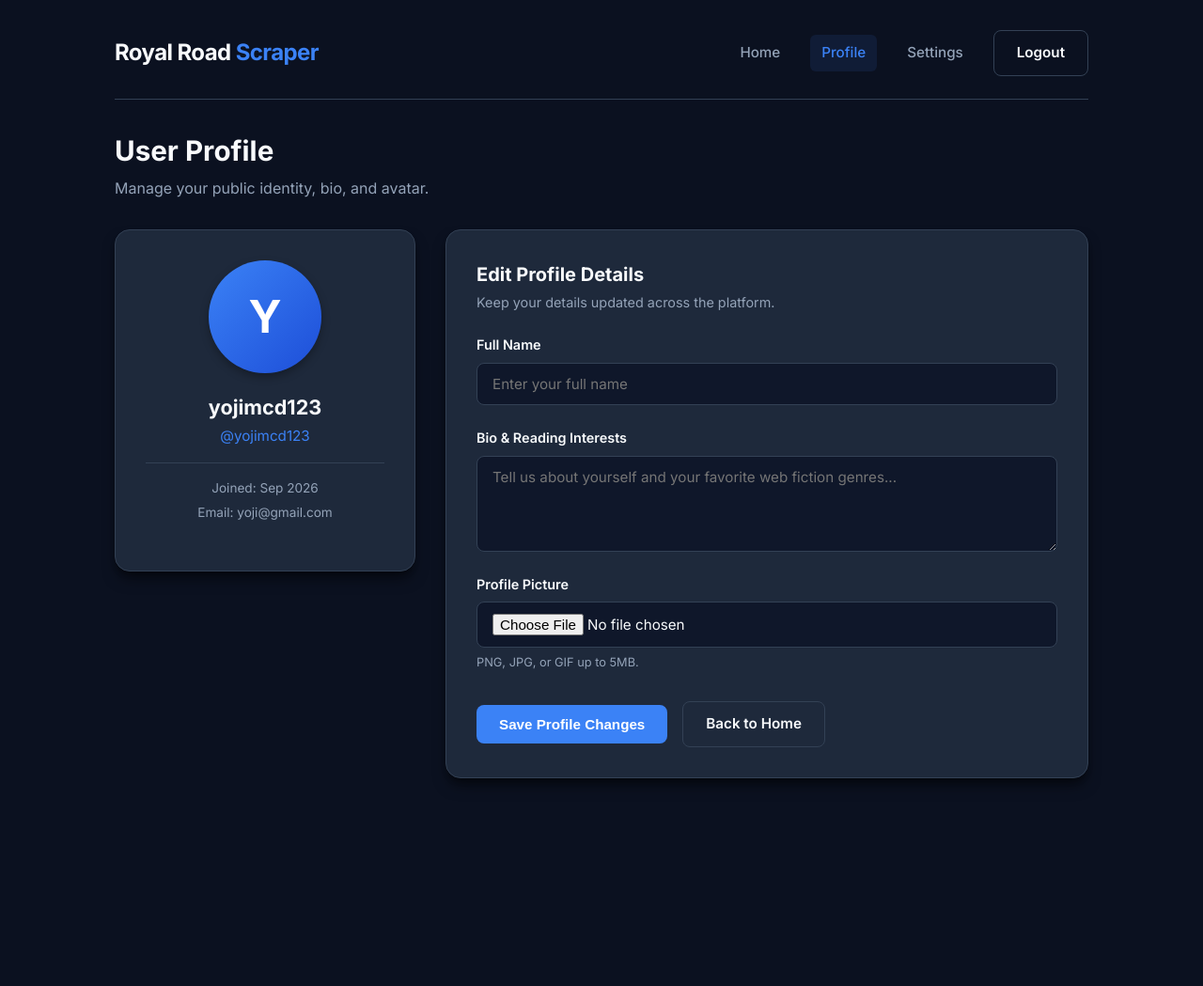
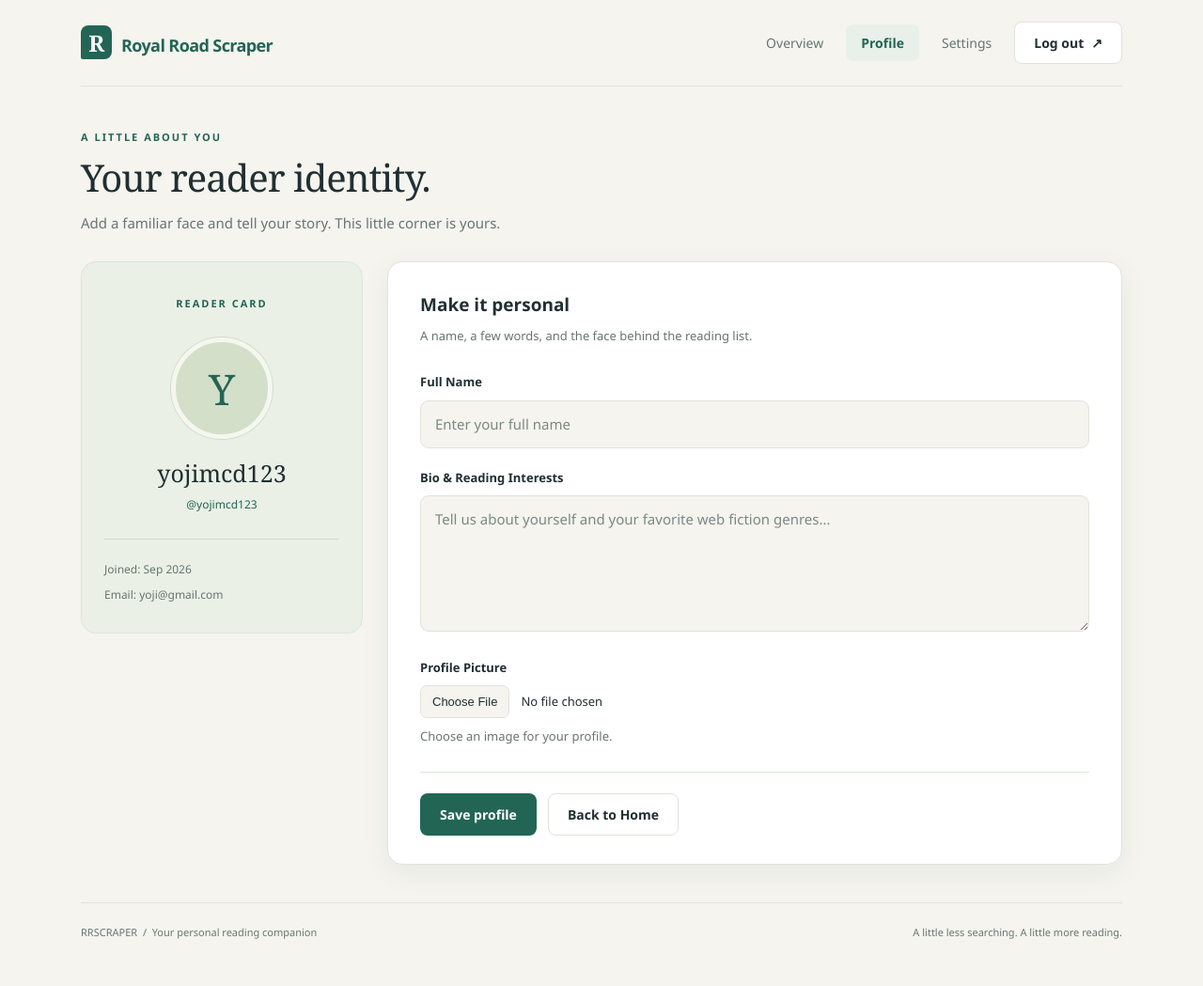
Before and after one commit to Y4JI/rrscraper, a Django app: page /profile/ in a window 1280 px wide. Shown: the whole page at 94% size. Before the commit the page ends 833 px from the top, so only its background shows below. Run offline with Django 5.2, Linux system fonts and the light colour scheme; a user stored in the database is signed in; data comes from the database, SQL or seed files in the repository.

Commit message:
style(profile): introduce reader card and clearer profile editing layout

```diff
--- a/static/css/profile/profile.css
+++ b/static/css/profile/profile.css
@@ -1,321 +1,3 @@
-/* ===================================================
-   Profile Feature Styles - CSIT327 Vertical Slicing
-   =================================================== */
-:root {
-    --bg-color: #0b1120;
-    --card-bg: #1e293b;
-    --primary-color: #3b82f6;
-    --primary-hover: #2563eb;
-    --text-main: #f8fafc;
-    --text-muted: #94a3b8;
-    --border-color: #334155;
-    --input-bg: #0f172a;
-    --focus-ring: rgba(59, 130, 246, 0.5);
-    --shadow: 0 10px 15px -3px rgba(0, 0, 0, 0.5), 0 4px 6px -2px rgba(0, 0, 0, 0.3);
-}
-
-* {
-    margin: 0;
-    padding: 0;
-    box-sizing: border-box;
-}
-
-body {
-    font-family: 'Inter', sans-serif;
-    background-color: var(--bg-color);
-    color: var(--text-main);
-    line-height: 1.5;
-    min-height: 100vh;
-}
-
-a {
-    color: var(--primary-color);
-    text-decoration: none;
-    transition: color 0.2s ease;
-}
-
-a:hover {
-    color: var(--primary-hover);
-}
-
-.profile-container {
-    max-width: 1100px;
-    margin: 0 auto;
-    padding: 2rem;
-}
-
-.page-header {
-    border-bottom: 1px solid var(--border-color);
-    padding-bottom: 1.5rem;
-    margin-bottom: 2rem;
-}
-
-.header-content {
-    display: flex;
-    justify-content: space-between;
-    align-items: center;
-    flex-wrap: wrap;
-    gap: 1rem;
-}
-
-.logo-text {
-    font-size: 1.5rem;
-    font-weight: 700;
-    color: var(--text-main);
-    letter-spacing: -0.025em;
-}
-
-.logo-text span {
-    color: var(--primary-color);
-}
-
-.main-nav {
-    display: flex;
-    align-items: center;
-    gap: 1.25rem;
-}
-
-.nav-link {
-    color: var(--text-muted);
-    font-weight: 500;
-    font-size: 0.95rem;
-    padding: 0.5rem 0.75rem;
-    border-radius: 0.375rem;
-    transition: all 0.2s ease;
-}
-
-.nav-link:hover {
-    color: var(--text-main);
-    background-color: rgba(255, 255, 255, 0.05);
-    text-decoration: none;
-}
-
-.nav-link.active {
-    color: var(--primary-color);
-    background-color: rgba(59, 130, 246, 0.1);
-}
-
-.btn {
-    display: inline-block;
-    padding: 0.75rem 1.5rem;
-    font-size: 0.95rem;
-    font-weight: 600;
-    text-align: center;
-    border-radius: 0.5rem;
-    cursor: pointer;
-    transition: all 0.2s ease;
-    border: none;
-}
-
-.btn-primary {
-    background-color: var(--primary-color);
-    color: white;
-}
-
-.btn-primary:hover {
-    background-color: var(--primary-hover);
-    transform: translateY(-1px);
-}
-
-.btn-outline {
-    background-color: transparent;
-    border: 1px solid var(--border-color);
-    color: var(--text-main);
-}
-
-.btn-outline:hover {
-    background-color: var(--border-color);
-    text-decoration: none;
-}
-
-.messages-container {
-    margin-bottom: 1.5rem;
-}
-
-.alert {
-    padding: 0.85rem 1.25rem;
-    border-radius: 0.5rem;
-    font-size: 0.9rem;
-    font-weight: 500;
-}
-
-.alert-success {
-    background-color: rgba(34, 197, 94, 0.15);
-    border: 1px solid rgba(34, 197, 94, 0.4);
-    color: #4ade80;
-}
-
-.page-title-section {
-    margin-bottom: 2rem;
-}
-
-.page-title-section h2 {
-    font-size: 1.85rem;
-    color: var(--text-main);
-    margin-bottom: 0.35rem;
-}
-
-.page-title-section p {
-    color: var(--text-muted);
-}
-
-.profile-grid {
-    display: grid;
-    grid-template-columns: 320px 1fr;
-    gap: 2rem;
-    align-items: start;
-}
-
-.card {
-    background-color: var(--card-bg);
-    border: 1px solid var(--border-color);
-    border-radius: 1rem;
-    box-shadow: var(--shadow);
-    padding: 2rem;
-}
-
-/* Overview card */
-.profile-overview-card {
-    text-align: center;
-    display: flex;
-    flex-direction: column;
-    align-items: center;
-}
-
-.avatar-wrapper {
-    margin-bottom: 1.25rem;
-}
-
-.avatar-img {
-    width: 120px;
-    height: 120px;
-    border-radius: 50%;
-    object-fit: cover;
-    border: 3px solid var(--primary-color);
-    box-shadow: 0 4px 10px rgba(0, 0, 0, 0.3);
-}
-
-.avatar-placeholder {
-    width: 120px;
-    height: 120px;
-    border-radius: 50%;
-    background: linear-gradient(135deg, #3b82f6, #1d4ed8);
-    display: flex;
-    align-items: center;
-    justify-content: center;
-    font-size: 3rem;
-    font-weight: 700;
-    color: white;
-    box-shadow: 0 4px 10px rgba(0, 0, 0, 0.3);
-}
-
-.user-display-name {
-    font-size: 1.35rem;
-    font-weight: 700;
-    margin-bottom: 0.25rem;
-}
-
-.user-handle {
-    color: var(--primary-color);
-    font-size: 0.95rem;
-    margin-bottom: 1rem;
-}
-
-.user-meta {
-    display: flex;
-    flex-direction: column;
-    gap: 0.35rem;
-    font-size: 0.85rem;
-    color: var(--text-muted);
-    margin-bottom: 1.25rem;
-    border-top: 1px solid var(--border-color);
-    padding-top: 1rem;
-    width: 100%;
-}
-
-.user-bio-preview {
-    font-size: 0.9rem;
-    color: var(--text-muted);
-    line-height: 1.6;
-    border-top: 1px solid var(--border-color);
-    padding-top: 1rem;
-    width: 100%;
-    text-align: left;
-    white-space: pre-wrap;
-}
-
-/* Edit form */
-.profile-edit-card h3 {
-    font-size: 1.25rem;
-    margin-bottom: 0.25rem;
-}
-
-.form-desc {
-    color: var(--text-muted);
-    font-size: 0.9rem;
-    margin-bottom: 1.5rem;
-}
-
-.form-group {
-    display: flex;
-    flex-direction: column;
-    margin-bottom: 1.5rem;
-}
-
-.form-group label {
-    font-size: 0.9rem;
-    font-weight: 600;
-    margin-bottom: 0.5rem;
-    color: var(--text-main);
-}
-
-.form-input,
-.form-textarea,
-.form-file-input {
-    width: 100%;
-    padding: 0.75rem 1rem;
-    background-color: var(--input-bg);
-    border: 1px solid var(--border-color);
-    border-radius: 0.5rem;
-    color: var(--text-main);
-    font-size: 0.95rem;
-    font-family: inherit;
-    transition: border-color 0.2s;
-}
-
-.form-input:focus,
-.form-textarea:focus {
-    outline: none;
-    border-color: var(--primary-color);
-    box-shadow: 0 0 0 3px var(--focus-ring);
-}
-
-.field-hint {
-    color: var(--text-muted);
-    font-size: 0.8rem;
-    margin-top: 0.35rem;
-}
-
-.field-error {
-    color: #ef4444;
-    font-size: 0.85rem;
-    margin-top: 0.35rem;
-}
-
-.form-actions {
-    display: flex;
-    gap: 1rem;
-    align-items: center;
-    margin-top: 2rem;
-    flex-wrap: wrap;
-}
-
-.hidden {
-    display: none;
-}
-
-@media (max-width: 820px) {
-    .profile-grid {
-        grid-template-columns: 1fr;
-    }
-}
+@import url("../shared.css");
+.profile-grid{display:grid;grid-template-columns:300px minmax(0,1fr);gap:26px;align-items:start}.profile-overview-card{text-align:center;padding:30px 24px;background:#eaf0e5;box-shadow:none}.avatar-wrapper{position:relative;width:108px;height:108px;margin:26px auto 20px}.avatar-placeholder,.avatar-img{width:108px;height:108px;border-radius:50%;object-fit:cover}.avatar-placeholder{display:grid;place-items:center;background:#d3dfc9;color:var(--accent);font:400 45px Georgia,serif;border:5px solid #f5f7ef;box-shadow:0 0 0 1px #d1ddc9}.avatar-img{border:5px solid #f5f7ef}.user-display-name{font:400 25px/1.3 Georgia,serif;overflow-wrap:anywhere}.user-handle{font-size:12px;color:var(--accent);margin-top:7px;overflow-wrap:anywhere}.user-meta{border-top:1px solid #cedacb;padding-top:22px;margin-top:26px;display:grid;gap:8px;text-align:left;font-size:12px;color:var(--muted);overflow-wrap:anywhere}.user-bio-preview{margin-top:24px;font-size:13px;color:var(--muted);text-align:left;overflow-wrap:anywhere}.profile-edit-card{padding:30px 34px}.profile-edit-card h3{font-size:19px;font-weight:600;margin-bottom:7px}.form-desc{margin-bottom:28px}.profile-form textarea{min-height:145px}
+@media(max-width:800px){.profile-grid{grid-template-columns:1fr}.profile-overview-card{display:grid;grid-template-columns:auto 1fr;text-align:left;column-gap:24px;padding:24px}.profile-overview-card>.eyebrow{grid-column:1/-1}.avatar-wrapper{grid-row:2/5;margin:18px 0 0}.user-display-name{margin-top:24px}.user-meta{grid-column:1/-1}.user-bio-preview{grid-column:1/-1}.profile-edit-card{padding:24px}}
--- a/templates/profile/profile.html
+++ b/templates/profile/profile.html
@@ -5,22 +5,11 @@
     <meta charset="UTF-8">
     <meta name="viewport" content="width=device-width, initial-scale=1.0">
     <title>Profile - Royal Road Scraper</title>
-    <link href="https://fonts.googleapis.com/css2?family=Inter:wght@400;500;600;700&display=swap" rel="stylesheet">
     <link rel="stylesheet" href="{% static 'css/profile/profile.css' %}">
 </head>
 <body>
     <div class="profile-container">
-        <header class="page-header">
-            <div class="header-content">
-                <h1 class="logo-text">Royal Road <span>Scraper</span></h1>
-                <nav class="main-nav">
-                    <a href="{% url 'home:home' %}" class="nav-link">Home</a>
-                    <a href="{% url 'profile:profile' %}" class="nav-link active">Profile</a>
-                    <a href="{% url 'user_settings:settings' %}" class="nav-link">Settings</a>
-                    <a href="{% url 'login:logout' %}" class="btn btn-outline">Logout</a>
-                </nav>
-            </div>
-        </header>
+        {% include 'includes/header.html' %}
 
         {% if messages %}
             <div class="messages-container">
@@ -34,13 +23,13 @@
 
         <main class="page-main">
             <div class="page-title-section">
-                <h2>User Profile</h2>
-                <p>Manage your public identity, bio, and avatar.</p>
+                <span class="eyebrow">A LITTLE ABOUT YOU</span><h2>Your reader identity.</h2>
+                <p>Add a familiar face and tell your story. This little corner is yours.</p>
             </div>
 
             <div class="profile-grid">
                 <!-- Profile Overview Card -->
-                <div class="card profile-overview-card">
+                <aside class="card profile-overview-card"><span class="eyebrow">READER CARD</span>
                     <div class="avatar-wrapper">
                         {% if profile.profile_image %}
                             <img src="{{ profile.profile_image.url }}" alt="{{ request.user.username }}'s Avatar" class="avatar-img" id="avatarPreview">
@@ -48,7 +37,7 @@
                             <div class="avatar-placeholder" id="avatarPlaceholder">
                                 <span>{{ request.user.username|first|upper }}</span>
                             </div>
-                            <img src="" alt="Preview" class="avatar-img hidden" id="avatarPreview">
+                            <img alt="Selected profile image preview" class="avatar-img hidden" id="avatarPreview">
                         {% endif %}
                     </div>
                     <h3 class="user-display-name">
@@ -68,15 +57,16 @@
                             <p>{{ profile.bio }}</p>
                         </div>
                     {% endif %}
-                </div>
+                </aside>
 
                 <!-- Profile Edit Form Card -->
                 <div class="card profile-edit-card">
-                    <h3>Edit Profile Details</h3>
-                    <p class="form-desc">Keep your details updated across the platform.</p>
+                    <h3>Make it personal</h3>
+                    <p class="form-desc">A name, a few words, and the face behind the reading list.</p>
 
                     <form method="post" enctype="multipart/form-data" class="profile-form">
                         {% csrf_token %}
+                        {% if form.non_field_errors %}<div class="alert alert-error">{{ form.non_field_errors }}</div>{% endif %}
 
                         <div class="form-group">
                             <label for="id_full_name">Full Name</label>
@@ -100,17 +90,18 @@
                             {% if form.profile_image.errors %}
                                 <span class="field-error">{{ form.profile_image.errors.0 }}</span>
                             {% endif %}
-                            <small class="field-hint">PNG, JPG, or GIF up to 5MB.</small>
+                            <small class="field-hint">Choose an image for your profile.</small>
                         </div>
 
                         <div class="form-actions">
-                            <button type="submit" class="btn btn-primary">Save Profile Changes</button>
+                            <button type="submit" class="btn btn-primary">Save profile</button>
                             <a href="{% url 'home:home' %}" class="btn btn-outline">Back to Home</a>
                         </div>
                     </form>
                 </div>
             </div>
         </main>
+        {% include 'includes/footer.html' %}
     </div>
     <script src="{% static 'js/profile/profile.js' %}"></script>
 </body>
```
